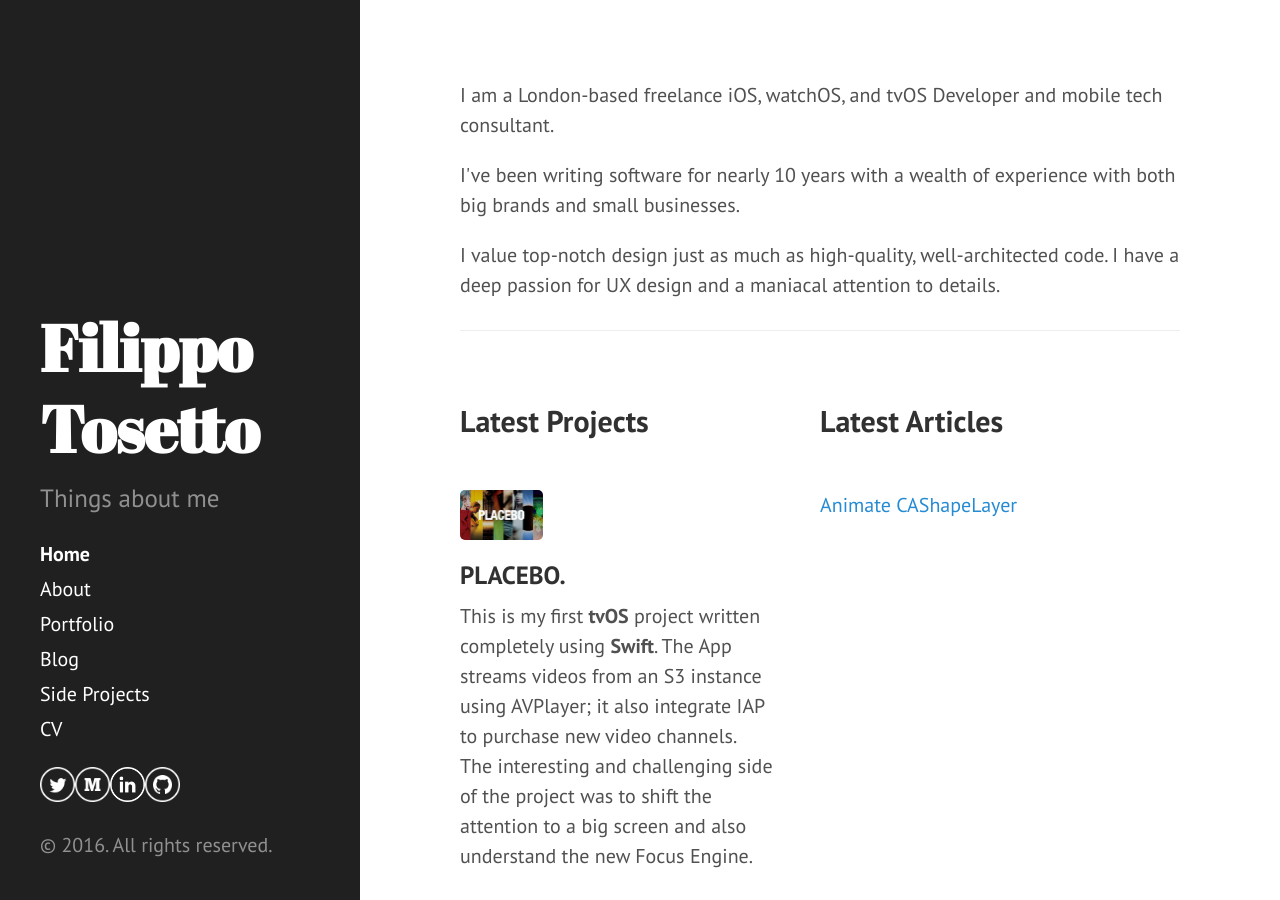
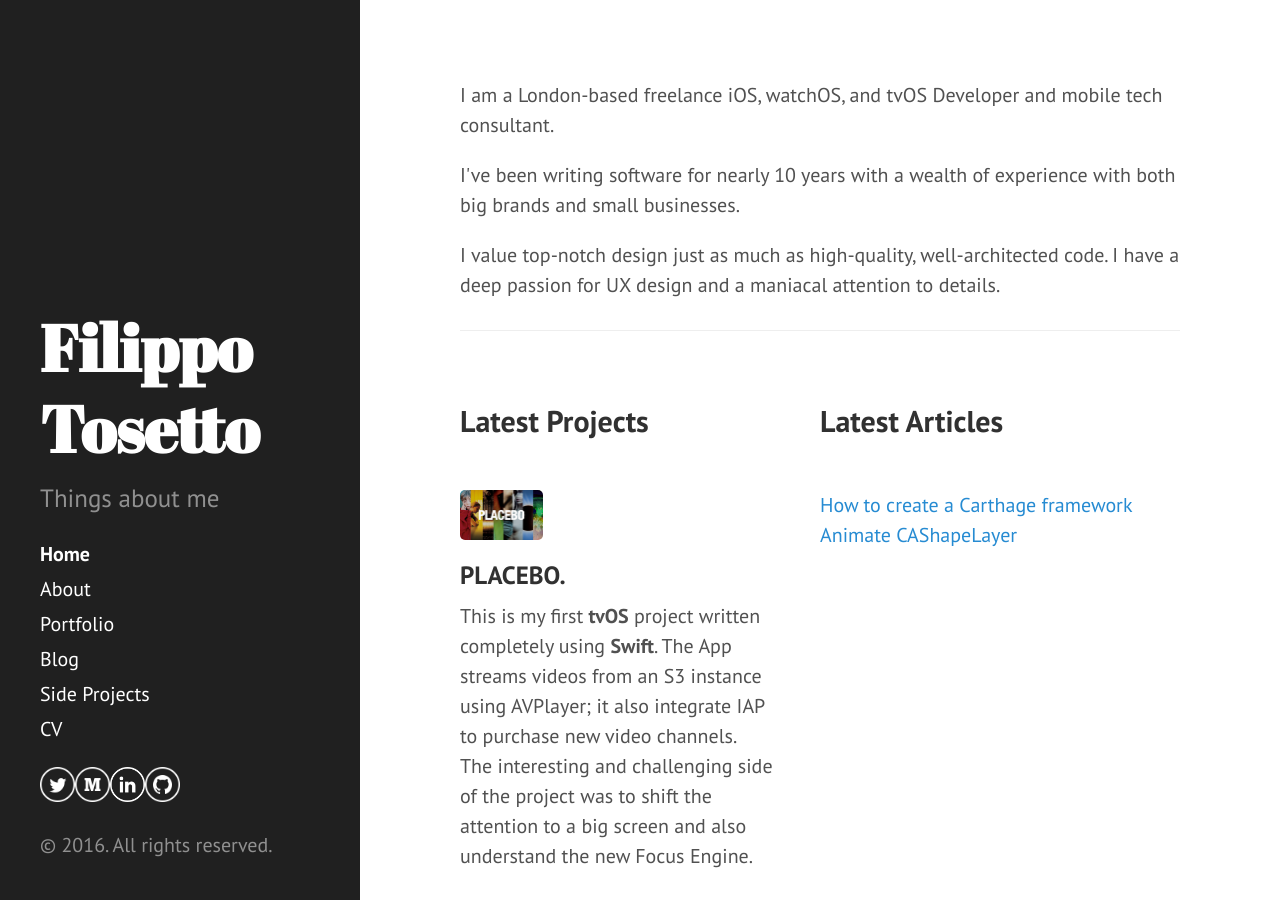
Before and after one commit to filippotosetto/filippotosetto.github.io, a Jekyll site: the page built from index.html, in a window 1280 px wide and 900 px high. Built offline with Jekyll 4.4.1, drawn with Linux system fonts in a browser that asks for light colours; Markdown is read by kramdown in place of the engine named in the settings; a script that is not in the unit is left out; the list of posts is cut into pages by our own code.

Commit message:
added new article to the blog

```diff
--- a/_config.yml
+++ b/_config.yml
@@ -1,6 +1,6 @@
 # Dependencies
 markdown:         redcarpet
-highlighter:      pygments
+highlighter:      rouge
 
 # Permalinks
 permalink:        pretty
--- a/index.html
+++ b/index.html
@@ -27,7 +27,10 @@ title: Home
 
   <div class="right-box">
     <h2>Latest Articles</h2>
-    <script async src="https://static.medium.com/embed.js"></script><a class="m-story" data-width="100%" data-collapsed="true" href="https://medium.com/@filippotosetto/animate-cashapelayer-6fa54adb22eb">Animate CAShapeLayer</a>
+    <script async src="https://static.medium.com/embed.js"></script>
+    <a class="m-story" data-collapsed="true" href="https://medium.com/@filippotosetto/how-to-create-a-carthage-framework-8d9d65f98ac2">How to create a Carthage framework</a>
+    <br />
+    <a class="m-story" data-width="100%" data-collapsed="true" href="https://medium.com/@filippotosetto/animate-cashapelayer-6fa54adb22eb">Animate CAShapeLayer</a>
   </div>
 
 </div>
--- a/publications.html
+++ b/publications.html
@@ -2,4 +2,7 @@
 layout: page
 title: Blog
 ---
-<script async src="https://static.medium.com/embed.js"></script><a class="m-story" data-collapsed="true" href="https://medium.com/@filippotosetto/animate-cashapelayer-6fa54adb22eb">Animate CAShapeLayer</a>
+<script async src="https://static.medium.com/embed.js"></script>
+<a class="m-story" data-collapsed="true" href="https://medium.com/@filippotosetto/how-to-create-a-carthage-framework-8d9d65f98ac2">How to create a Carthage framework</a>
+<br />
+<a class="m-story" data-collapsed="true" href="https://medium.com/@filippotosetto/animate-cashapelayer-6fa54adb22eb">Animate CAShapeLayer</a>
```
